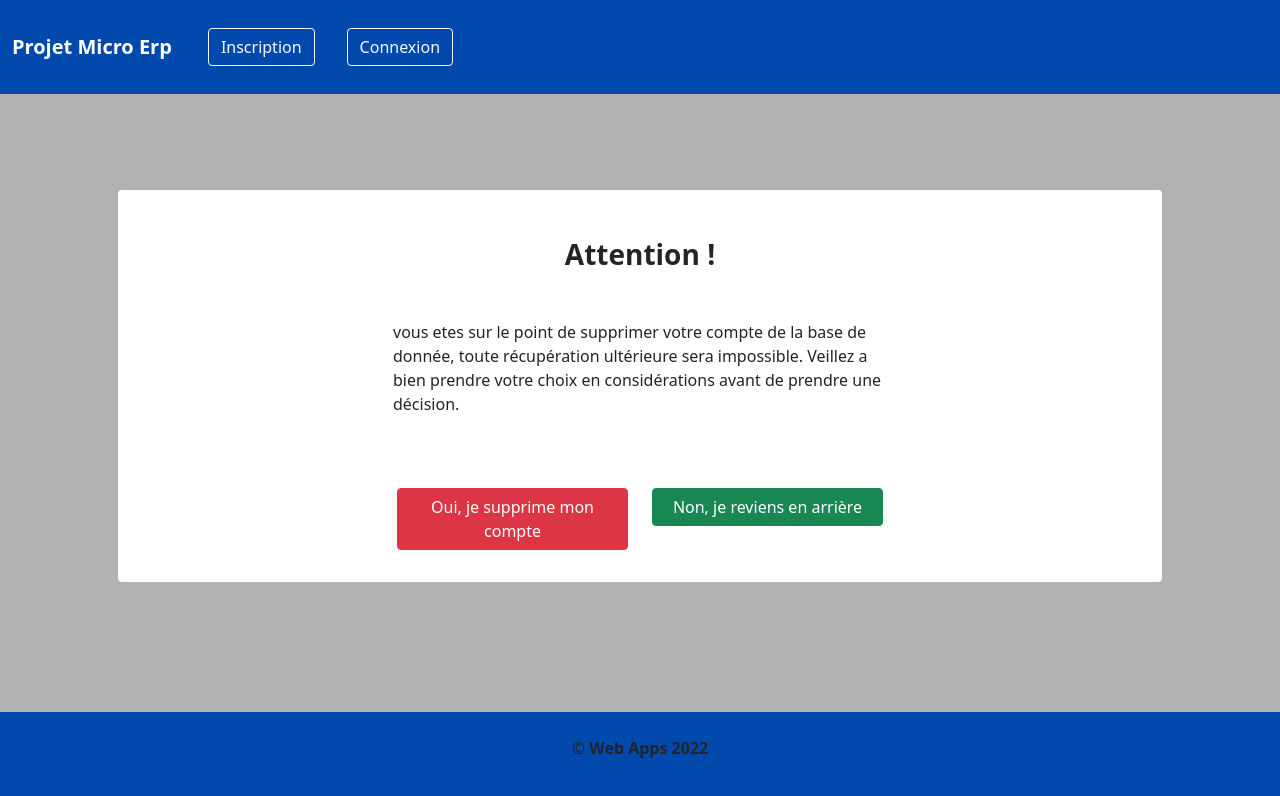
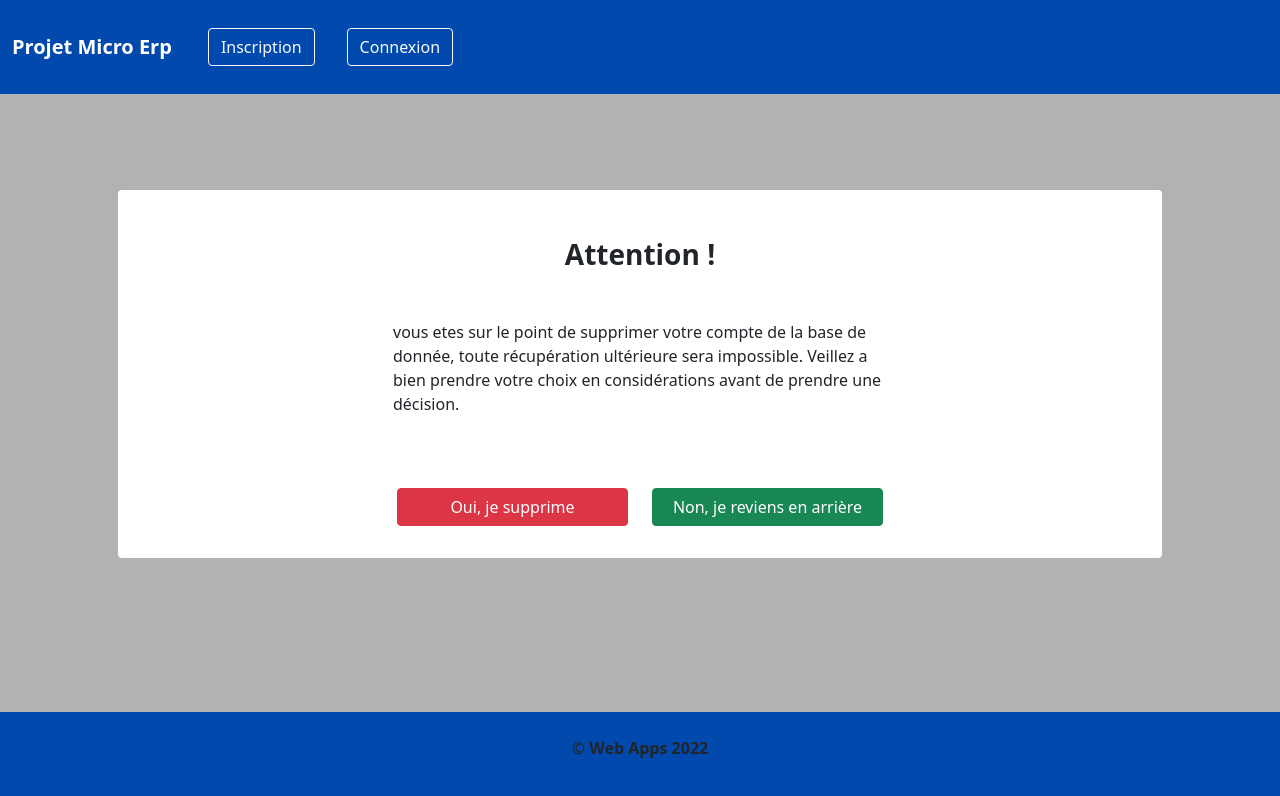
Before and after one commit to Caven15/Labo-SqLite-ExpressJs-Angular, an Angular app in the folder 2-erp_ui/microErp/: page /profil/delete in a window 1280 px wide. Shown: the top 796 px of the page. Built offline with nearby package versions, Linux system fonts and the light colour scheme.

Commit message:
correctiion

```diff
--- a/2-erp_ui/microErp/src/app/modules/utilisateur/components/pages/delete-utilisateur/delete-utilisateur.component.html
+++ b/2-erp_ui/microErp/src/app/modules/utilisateur/components/pages/delete-utilisateur/delete-utilisateur.component.html
@@ -7,7 +7,7 @@
                 <div class="container">
                     <div class="row">
                         <div class="col-md-6 mt-5 mb-3">
-                            <button class="btn w-100 btn-danger mt-3" type="button" (click)="deleteUser()">Oui, je supprime mon compte</button>
+                            <button class="btn w-100 btn-danger mt-3" type="button" (click)="deleteUser()">Oui, je supprime</button>
                         </div>
                         <div class="col-md-6 mt-5 mb-3">
                             <button class="btn w-100 btn-success mt-3" type="button" (click)="retourArriere()">Non, je reviens en arrière</button>
--- a/2-erp_ui/microErp/src/app/modules/utilisateur/utilisateur-routing.module.ts
+++ b/2-erp_ui/microErp/src/app/modules/utilisateur/utilisateur-routing.module.ts
@@ -2,7 +2,7 @@ import { NgModule } from '@angular/core';
 import { RouterModule, Routes } from '@angular/router';
 import { DeleteUtilisateurComponent } from './components/pages/delete-utilisateur/delete-utilisateur.component';
 import { ProfilUtilisateurComponent } from './components/pages/profil-utilisateur/profil-utilisateur.component';
-import { UpdateUtilisateurComponent } from './components/pages/update-utilisateur/update-utilisateur/update-utilisateur.component';
+import { UpdateUtilisateurComponent } from './components/pages/update-utilisateur/update-utilisateur.component';
 
 const routes: Routes = [
   { path: 'profil', component: ProfilUtilisateurComponent},
--- a/2-erp_ui/microErp/src/app/modules/utilisateur/utilisateur.module.ts
+++ b/2-erp_ui/microErp/src/app/modules/utilisateur/utilisateur.module.ts
@@ -4,7 +4,7 @@ import { UtilisateurRoutingModule } from './utilisateur-routing.module';
 import { ProfilUtilisateurComponent } from './components/pages/profil-utilisateur/profil-utilisateur.component';
 import { FormsModule, ReactiveFormsModule } from '@angular/forms';
 import { HttpClientModule } from '@angular/common/http';
-import { UpdateUtilisateurComponent } from './components/pages/update-utilisateur/update-utilisateur/update-utilisateur.component';
+import { UpdateUtilisateurComponent } from './components/pages/update-utilisateur/update-utilisateur.component';
 import { DeleteUtilisateurComponent } from './components/pages/delete-utilisateur/delete-utilisateur.component';
 
 
```
Also changed, not shown: 2-erp_ui/microErp/src/app/modules/utilisateur/components/pages/update-utilisateur/update-utilisateur.component.css (added), 2-erp_ui/microErp/src/app/modules/utilisateur/components/pages/update-utilisateur/update-utilisateur.component.html (renamed from 2-erp_ui/microErp/src/app/modules/utilisateur/components/pages/update-utilisateur/update-utilisateur/update-utilisateur.component.html), 2-erp_ui/microErp/src/app/modules/utilisateur/components/pages/update-utilisateur/update-utilisateur.component.ts (renamed from 2-erp_ui/microErp/src/app/modules/utilisateur/components/pages/update-utilisateur/update-utilisateur/update-utilisateur.component.ts), 2-erp_ui/microErp/src/app/modules/utilisateur/components/pages/update-utilisateur/update-utilisateur/update-utilisateur.component.css (deleted), 2 other files (tests, documents, lock files or other folders).
